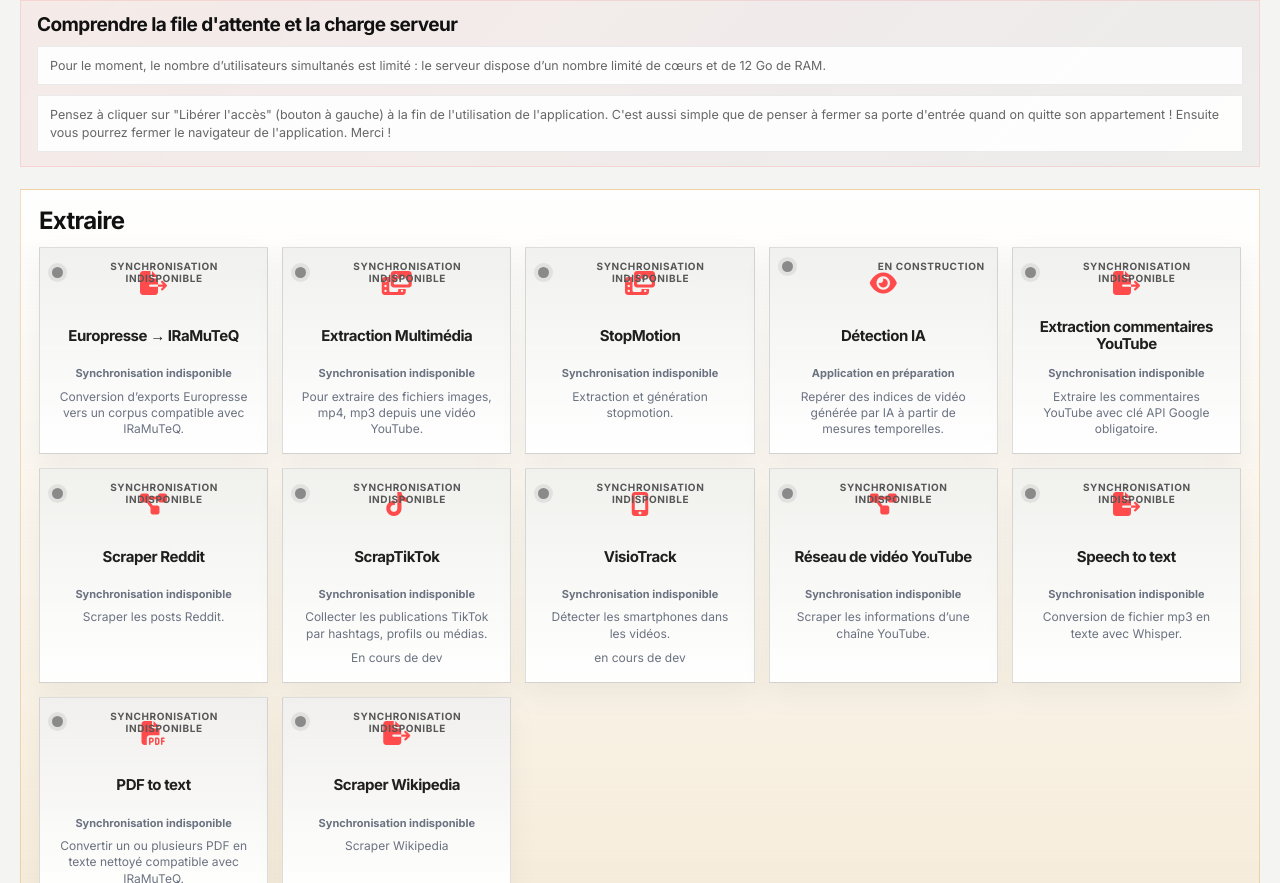
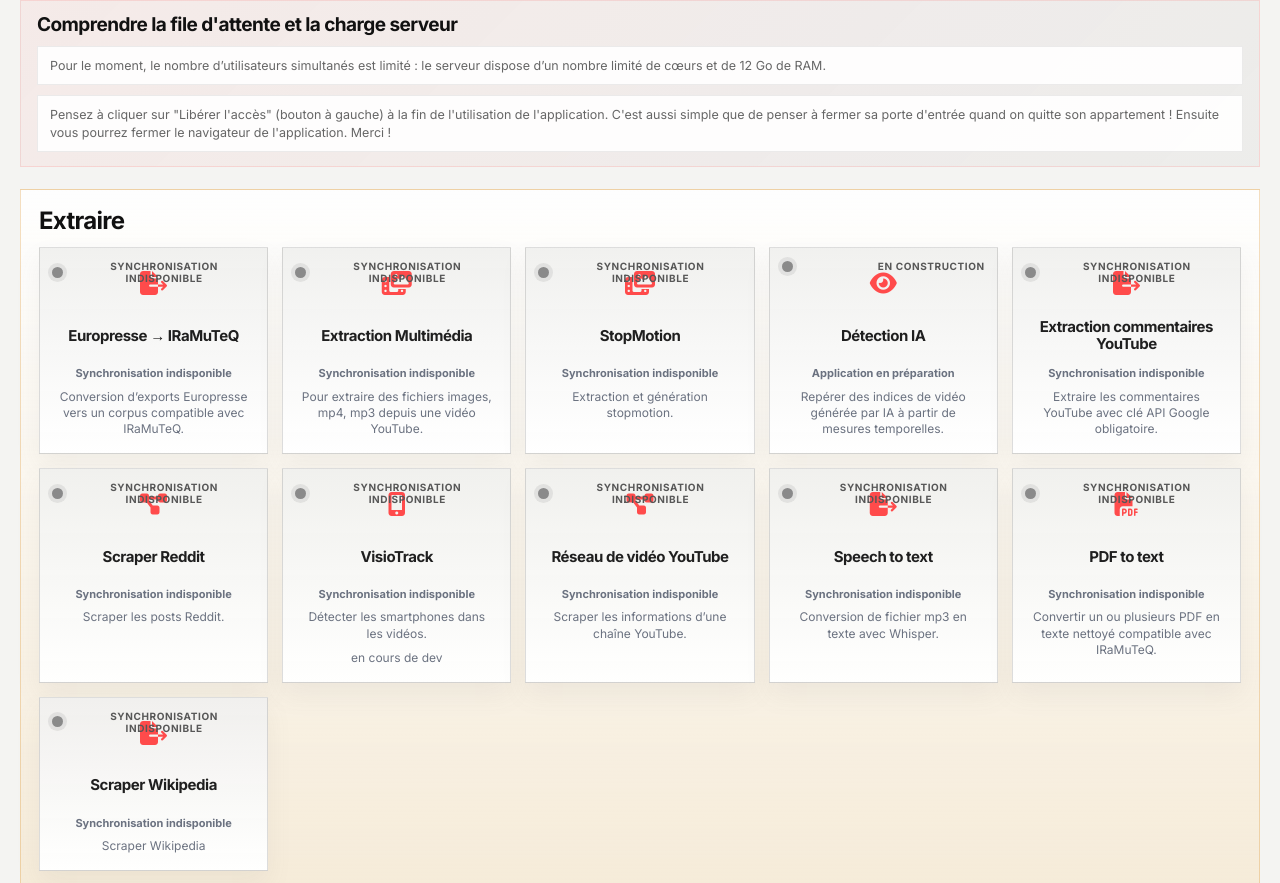
Before and after one commit to stephane1109/vps-codeandcortex, a plain HTML site: page index.html in a window 1280 px wide. Shown: the part 384-1267 px from the top of the page. Drawn offline with Linux system fonts and the light colour scheme; no server answers.

Commit message:
Masquer ScrapTikTok du catalogue public de la Home

```diff
--- a/index.html
+++ b/index.html
@@ -197,19 +197,6 @@
                         </span>
                     </a>
 
-                    <a href="https://scraptiktok.codeandcortex.fr/" class="carte-application libre" target="_blank" rel="opener" data-app-id="scraptiktok">
-                        <span class="ruban-statut">
-                            <span class="pastille-etat libre" data-status-dot aria-hidden="true"></span>
-                            <span class="statut" data-status-label>Libre</span>
-                        </span>
-                        <i class="icone fab fa-tiktok" aria-hidden="true"></i>
-                        <span class="contenu-carte">
-                            <span class="titre-application">ScrapTikTok</span>
-                            <span class="meta-application" data-status-meta>Synchronisation en attente</span>
-                            <span class="description-application">Collecter les publications TikTok par hashtags, profils ou médias.</span>
-                            <span class="description-application"><strong>En cours de dev</strong></span>
-                        </span>
-                    </a>
 
                     <a href="https://visiotrack.codeandcortex.fr/" class="carte-application libre" id="carte-visiotrack" target="_blank" rel="opener" data-app-id="visiotrack">
                         <span class="ruban-statut">
```
